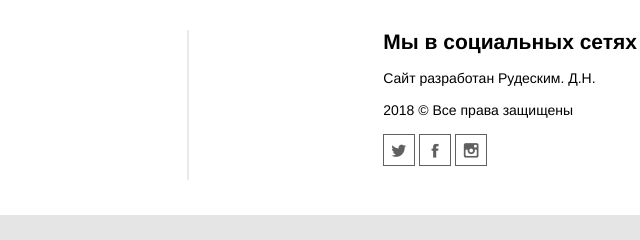
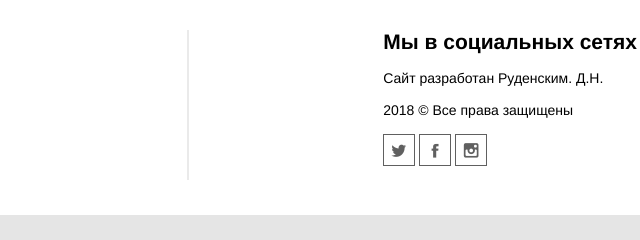
Before and after one commit to Dmitry2142/Dmitry2142.github.io, a plain HTML site: page EnetMarket/page2.html in a window 1280 px wide. Shown: the part 3872-4112 px from the top of the page, 640-1280 px from the left. Drawn offline with Linux system fonts and the light colour scheme.

Commit message:
Update page2.html

```diff
--- a/EnetMarket/page2.html
+++ b/EnetMarket/page2.html
@@ -289,7 +289,7 @@
             <h2>Мы в социальных сетях</h2>
             <br>
             <ul>
-                <li type="none">Сайт разработан Рудеским. Д.Н.</li>
+                <li type="none">Сайт разработан Руденским. Д.Н.</li>
                 <br>
                 <li type="none">2018 © Все права защищены</li>
                 <br>
```
